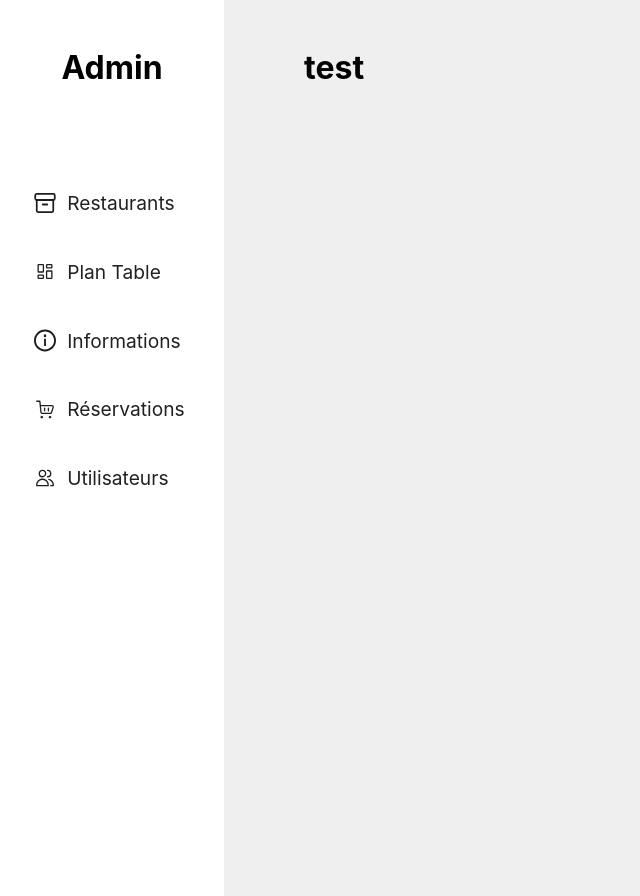
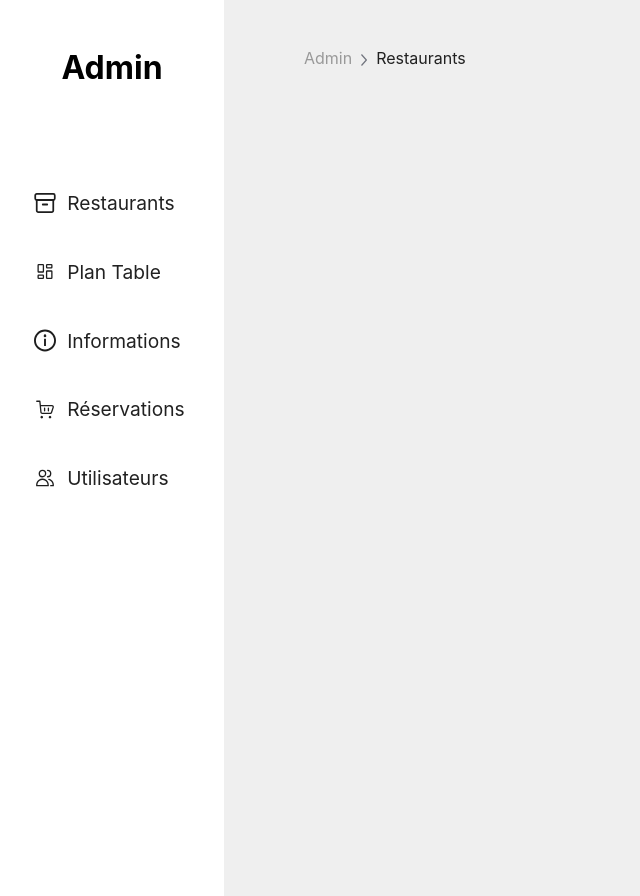
Before and after one commit to SarahOtmane/backOfficeResto, a React (Create React App) app: page /admin/restaurants in a window 1280 px wide. Shown: the whole page, without its empty margins (0-640 px from the left). Built offline with nearby package versions, Linux system fonts and the light colour scheme.

Commit message:
add composant Titre

```diff
--- a/src/screen/Restos.js
+++ b/src/screen/Restos.js
@@ -1,4 +1,5 @@
 import Menu from '../components/Menu';
+import Titre from '../components/Titre';
 
 
 export default function Restos(){
@@ -7,7 +8,7 @@ export default function Restos(){
         <main className='row'>
             <Menu />
             <div className='main backGris restos'>
-                <h1>test</h1>
+                <Titre lien='/admin/restaurants' title='Restaurants' />
             </div>
         </main>
     )
```
